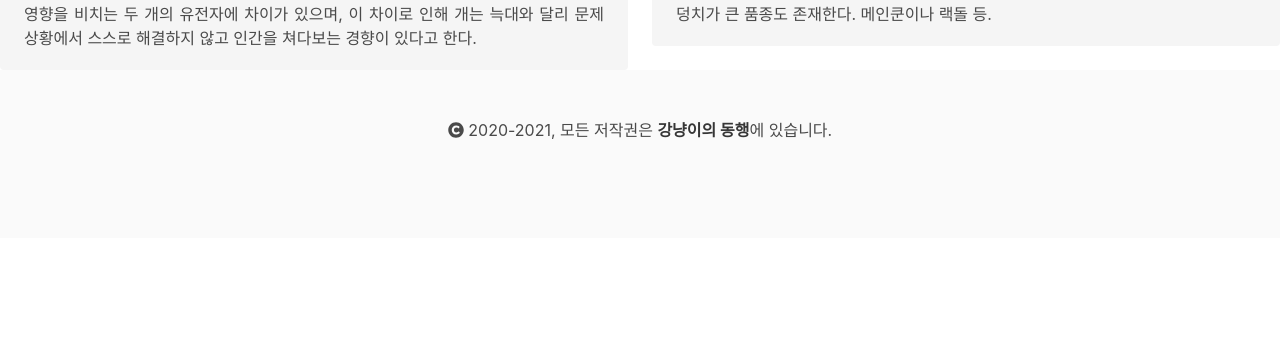
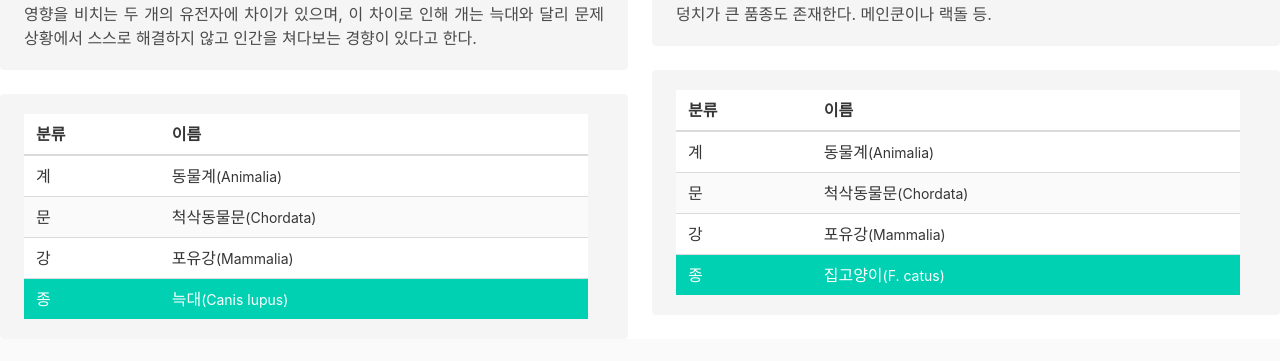
Before and after one commit to yongheuicho/doglove_2021, a Nuxt app: page / in a window 1280 px wide. Shown: the part 591-952 px from the top of the page. Before the commit the page ends 829 px from the top, so only its background shows below. Built offline with nearby package versions, Linux system fonts and the light colour scheme.

Commit message:
add tables for dog and cat info

```diff
--- a/pages/index.vue
+++ b/pages/index.vue
@@ -37,20 +37,49 @@
               </div>
             </div>
             <div class="content has-text-justified">
-              생물학적으로는 늑대와 완전한 동종<small>(同種)</small>이다. 개와 야생 늑대의
-              유전적 차이는 불과 0.04% 미만으로, 인간의 인종간 유전적 차이인
-              0.1%보다도 적다. 개가 인류와 함께 하게 된 것은 계통 전체의 역사에
-              비하면 극히 찰나의 순간에 불과하기 때문에 늑대로부터 독립된
-              종으로는 분화하지 않았다. 실제로도 개가 야생화되면 자연 상태의
-              늑대와 거의 비슷한 모습이나 생태를 보인다. 최근 수의학자들은 개는
-              늑대 중에서 윌리엄스-보이렌 증후군<small>(Williams-Beuren Syndrome, WBS)</small>와
-              유사한 돌연변이에 의해 성격적으로 인간에게 친밀한 유전자를 갖게 된
-              아종이라고 말한다. 이 연구에 따르면 늑대와 개는 사회성에 영향을
-              비치는 두 개의 유전자에 차이가 있으며, 이 차이로 인해 개는 늑대와
-              달리 문제 상황에서 스스로 해결하지 않고 인간을 쳐다보는 경향이
-              있다고 한다.
+              생물학적으로는 늑대와 완전한 동종<small>(同種)</small>이다. 개와
+              야생 늑대의 유전적 차이는 불과 0.04% 미만으로, 인간의 인종간
+              유전적 차이인 0.1%보다도 적다. 개가 인류와 함께 하게 된 것은 계통
+              전체의 역사에 비하면 극히 찰나의 순간에 불과하기 때문에 늑대로부터
+              독립된 종으로는 분화하지 않았다. 실제로도 개가 야생화되면 자연
+              상태의 늑대와 거의 비슷한 모습이나 생태를 보인다. 최근
+              수의학자들은 개는 늑대 중에서 윌리엄스-보이렌 증후군<small
+                >(Williams-Beuren Syndrome, WBS)</small
+              >와 유사한 돌연변이에 의해 성격적으로 인간에게 친밀한 유전자를
+              갖게 된 아종이라고 말한다. 이 연구에 따르면 늑대와 개는 사회성에
+              영향을 비치는 두 개의 유전자에 차이가 있으며, 이 차이로 인해 개는
+              늑대와 달리 문제 상황에서 스스로 해결하지 않고 인간을 쳐다보는
+              경향이 있다고 한다.
             </div>
           </div>
+        </article>
+        <article class="notification">
+          <table class="table is-striped is-hoverable is-fullwidth">
+            <thead>
+              <tr>
+                <th>분류</th>
+                <th>이름</th>
+              </tr>
+            </thead>
+            <tbody>
+              <tr>
+                <td>계</td>
+                <td>동물계<small>(Animalia)</small></td>
+              </tr>
+              <tr>
+                <td>문</td>
+                <td>척삭동물문<small>(Chordata)</small></td>
+              </tr>
+              <tr>
+                <td>강</td>
+                <td>포유강<small>(Mammalia)</small></td>
+              </tr>
+              <tr class="is-selected">
+                <td>종</td>
+                <td>늑대<small>(Canis lupus)</small></td>
+              </tr>
+            </tbody>
+          </table>
         </article>
       </div>
       <div class="column">
@@ -74,16 +103,44 @@
             <div class="content has-text-justified">
               현존하는 모든 고양잇과 동물들은 대략 1,500만년 전에 하나의
               조상으로부터 갈라져 나온 것으로 추측되며, 그 중 고양이의 조상으로
-              여겨지는 것은 아프리카들고양이<small>(Felis lybica)</small>라는 동물이다. 중동에
-              살던 인류가 약 만년 전에 사막고양이를 가축화하여 인간과 함께 살기
-              시작한 것으로 생각된다. 현대의 사막고양이는 살쾡이 종류치고는
-              체구가 작은 편이지만 꼬리를 제외한 몸길이가 대략 45~75센티미터
-              정도, 체중은 약 3~6.5킬로그램 정도인데 만약 오늘날 집고양이의
-              조상인 사막고양이도 덩치가 이랬다면 고양이는 인간에게 길들여지는
-              과정에서 몸이 상당히 작아진 셈이다. 하지만 아직 중형견에
-              육박하거나 덩치가 큰 품종도 존재한다. 메인쿤이나 랙돌 등.
+              여겨지는 것은 아프리카들고양이<small>(Felis lybica)</small>라는
+              동물이다. 중동에 살던 인류가 약 만년 전에 사막고양이를 가축화하여
+              인간과 함께 살기 시작한 것으로 생각된다. 현대의 사막고양이는
+              살쾡이 종류치고는 체구가 작은 편이지만 꼬리를 제외한 몸길이가 대략
+              45~75센티미터 정도, 체중은 약 3~6.5킬로그램 정도인데 만약 오늘날
+              집고양이의 조상인 사막고양이도 덩치가 이랬다면 고양이는 인간에게
+              길들여지는 과정에서 몸이 상당히 작아진 셈이다. 하지만 아직
+              중형견에 육박하거나 덩치가 큰 품종도 존재한다. 메인쿤이나 랙돌 등.
             </div>
           </div>
+        </article>
+        <article class="notification">
+          <table class="table is-striped is-hoverable is-fullwidth">
+            <thead>
+              <tr>
+                <th>분류</th>
+                <th>이름</th>
+              </tr>
+            </thead>
+            <tbody>
+              <tr>
+                <td>계</td>
+                <td>동물계<small>(Animalia)</small></td>
+              </tr>
+              <tr>
+                <td>문</td>
+                <td>척삭동물문<small>(Chordata)</small></td>
+              </tr>
+              <tr>
+                <td>강</td>
+                <td>포유강<small>(Mammalia)</small></td>
+              </tr>
+              <tr class="is-selected">
+                <td>종</td>
+                <td>집고양이<small>(F. catus)</small></td>
+              </tr>
+            </tbody>
+          </table>
         </article>
       </div>
     </section>
```
Also changed, not shown: 1 other file (tests, documents, lock files or other folders).
